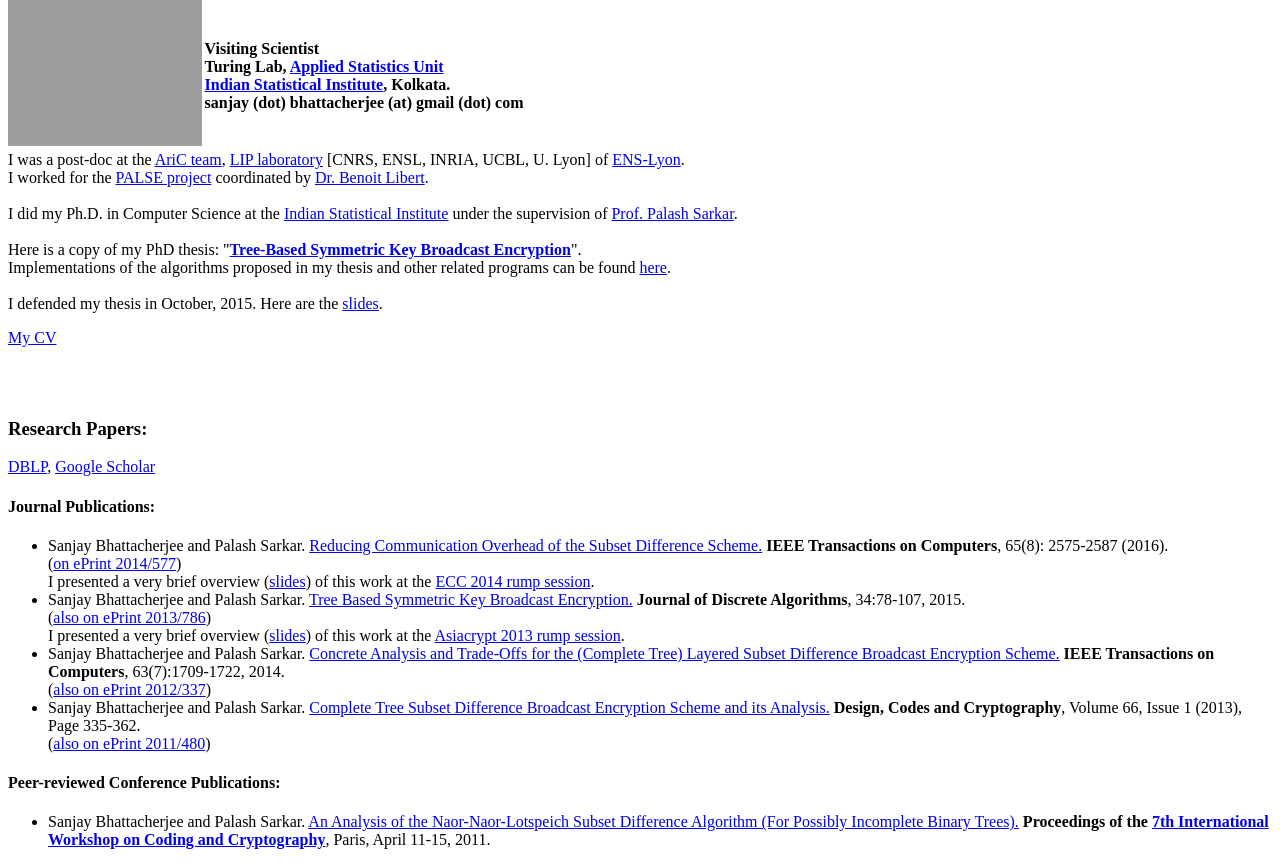
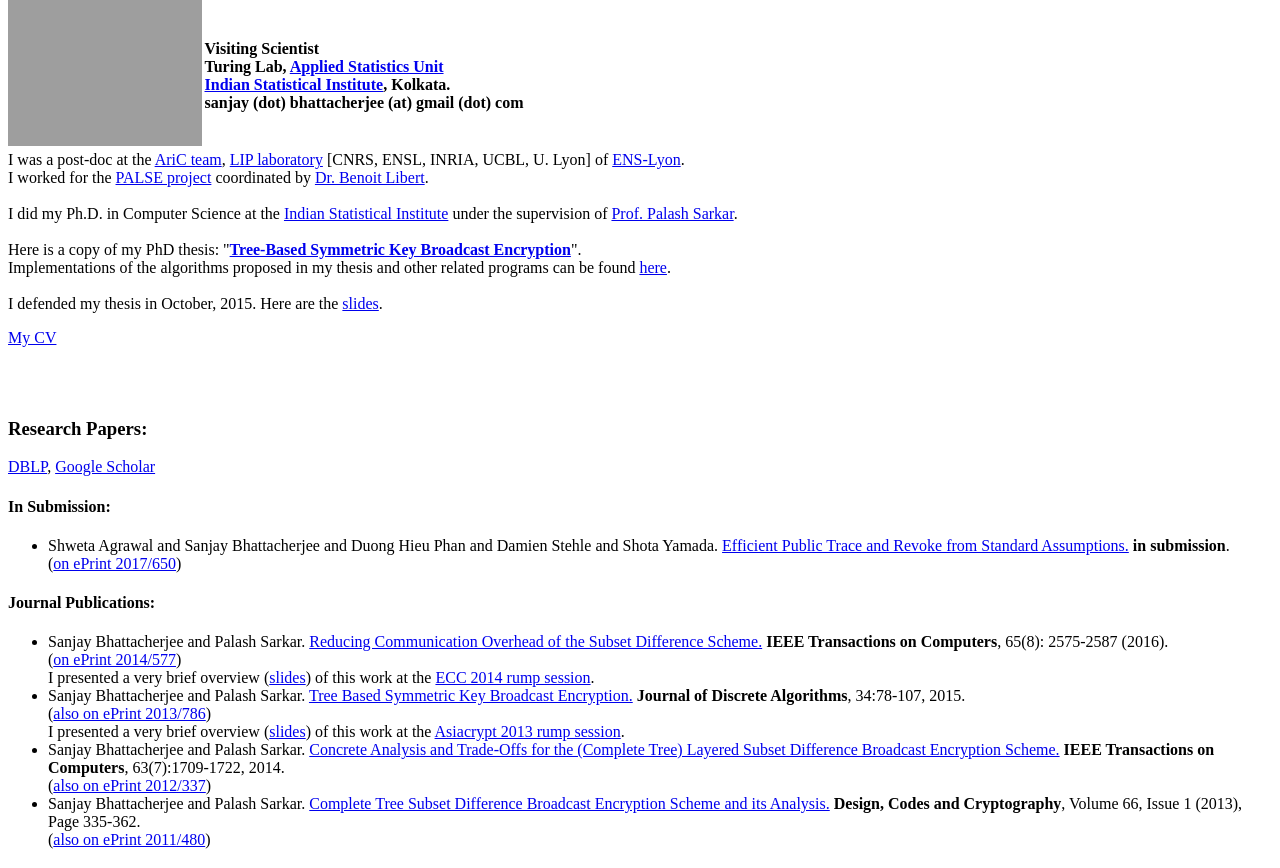
Before and after one commit to sanjay-bhattacherjee/sanjay-bhattacherjee.github.io, a plain HTML site: page index.html in a window 1280 px wide. Shown: the part 66-934 px from the top of the page. Drawn offline with Linux system fonts and the light colour scheme; grey boxes are pictures that could not be loaded.

Commit message:
Update index.html

```diff
--- a/index.html
+++ b/index.html
@@ -52,6 +52,12 @@ I defended my thesis in October, 2015. Here are the <a href=Sanjay_Thesis_Defens
 <br />
 <p> <h3> Research Papers: </h3>
 <a href=http://www.informatik.uni-trier.de/~ley/pers/hd/b/Bhattacherjee:Sanjay.html>DBLP</a>, <a href=http://scholar.google.co.in/citations?user=SiMSYdsAAAAJ&hl=en>Google Scholar</a>
+<p> <h4> In Submission: </h4>
+<ul>
+<li>Shweta Agrawal and Sanjay Bhattacherjee and Duong Hieu Phan and Damien Stehle and Shota Yamada. <a href=http://eprint.iacr.org/2017/650>Efficient Public Trace and Revoke from Standard Assumptions.</a> <b> in submission</b>.
+<br /> (<a href=http://eprint.iacr.org/2014/577>on ePrint 2017/650</a>)
+</li>
+</ul>
 <p> <h4> Journal Publications: </h4>
 <ul>
 <li>Sanjay Bhattacherjee and Palash Sarkar. <a href=https://www.computer.org/csdl/trans/tc/preprint/07286803-abs.html>Reducing Communication Overhead of the Subset Difference Scheme.</a> <b> IEEE Transactions on Computers</b>, 65(8): 2575-2587 (2016).
@@ -70,7 +76,7 @@ I defended my thesis in October, 2015. Here are the <a href=Sanjay_Thesis_Defens
 </li>
 </ul>
 </p>
-<p> <h4> Peer-reviewed Conference Publications: </h4>
+<p> <h4> Conference Publications: </h4>
 <ul>
 <li>Sanjay Bhattacherjee and Palash Sarkar. <a href=http://citeseerx.ist.psu.edu/viewdoc/summary?doi=10.1.1.220.6532>An Analysis of the Naor-Naor-Lotspeich Subset Difference Algorithm (For Possibly Incomplete Binary Trees).</a> <b> Proceedings of the <a href=http://wcc2011.inria.fr/>7th International Workshop on Coding and Cryptography</a></b>, Paris, April 11-15, 2011.</li>
 </ul>
```
